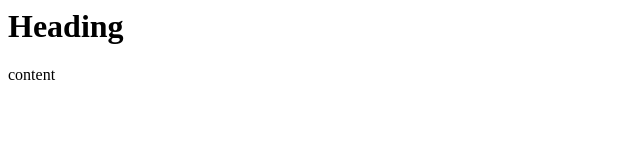
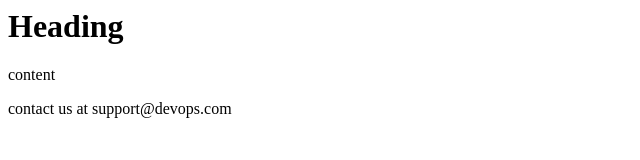
Before and after one commit to rahultalar/devops-git, a plain HTML site: page code/index.html in a window 1280 px wide. Shown: the whole page, without its empty margins (0-640 px from the left). Drawn offline with Linux system fonts and the light colour scheme.

Commit message:
email added at the end of index.html

```diff
--- a/code/index.html
+++ b/code/index.html
@@ -11,6 +11,6 @@
         <p>
             content
         </p>
-
+        <footer> contact us at support@devops.com</footer>
     </body>
 </html>
```
